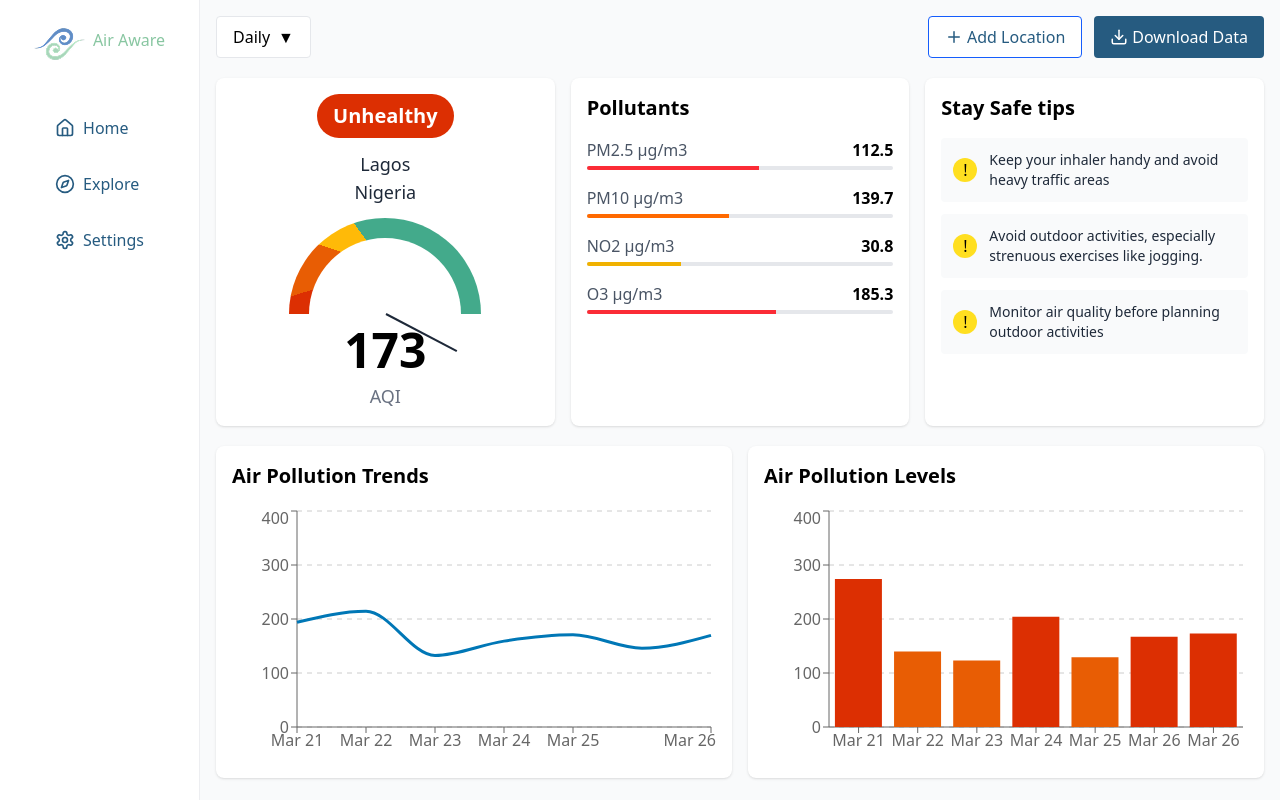
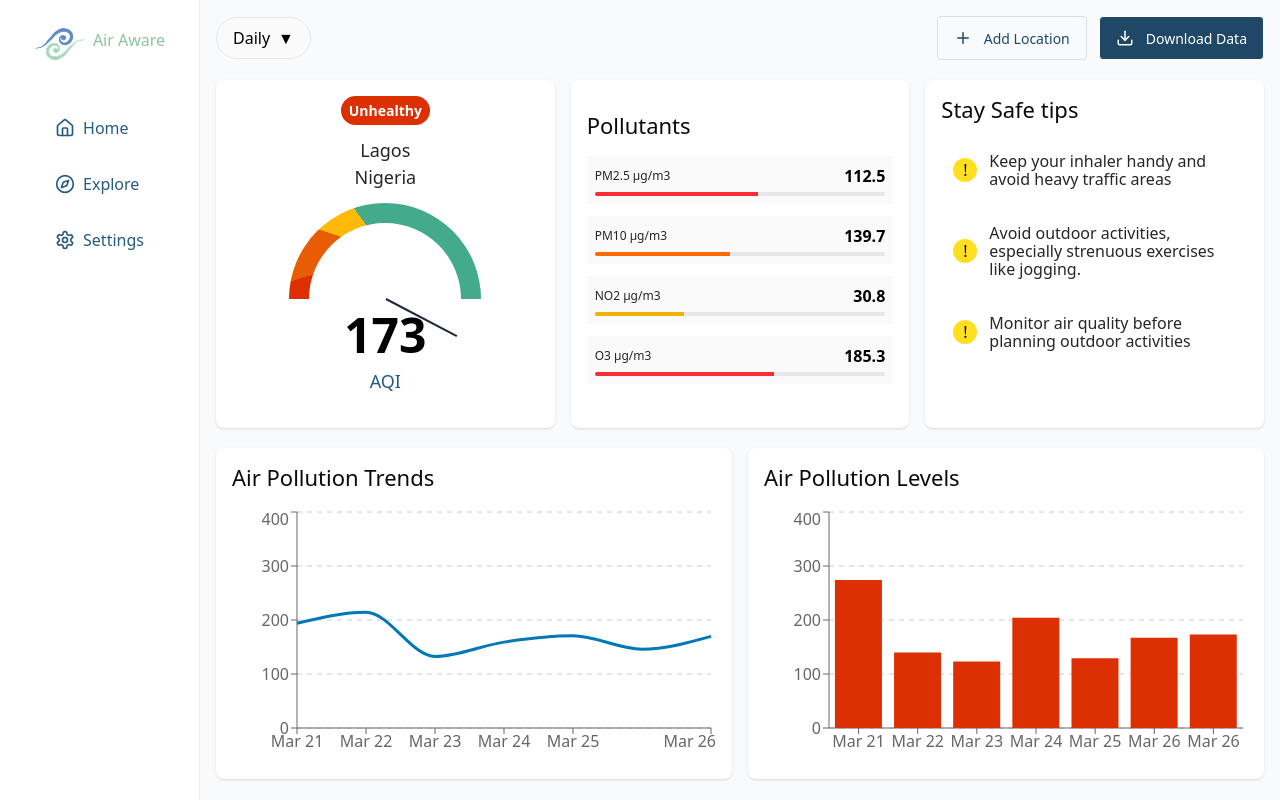
Before and after one commit to Mariahnikee/airaware-frontend, a React (Vite) app: page /dashboard/lasepa-popup in a window 1280 px wide. Built offline with nearby package versions, Linux system fonts and the light colour scheme.

Commit message:
styles fixes

```diff
--- a/src/components/layout/Header.jsx
+++ b/src/components/layout/Header.jsx
@@ -1,6 +1,6 @@
 import React, { useState } from "react";
 import { Link } from "react-router-dom";
-import { Menu, X } from "lucide-react"; // If using Lucide for icons (optional)
+import { Menu, X } from "lucide-react";
 
 function Header() {
   const [menuOpen, setMenuOpen] = useState(false);
@@ -42,7 +42,7 @@ function Header() {
             <Link to="/impact">Impact</Link>
           </li>
           <li className="text-[#1E4866] hover:text-blue-900 py-2 md:py-0">
-            <Link to="#">How It Works</Link>
+            <Link to="/">How It Works</Link>
           </li>
         </ul>
       </nav>
--- a/src/pages/dashboard/AirQtyDashbd.jsx
+++ b/src/pages/dashboard/AirQtyDashbd.jsx
@@ -96,12 +96,18 @@ export default function AirQtyDashbd() {
               video explains AQI in simple terms so you can make informed health
               decisions.
             </p>
-            <button className="px-4 py-2 bg-[#265B80] text-white rounded hover:bg-blue transition">
+            <div className="flex gap-6">
+            <button className="px-4 py-2 bg-[#265B80] text-white rounded hover:bg-[#838f96]">
               Show me how
             </button>
+            <button className="px-4 py-2 rounded-[3px] border border-[#D3E2EC] text-[#1E4866] text-center hover:bg-[#838f96]">
+            Learn More
+            </button>
+            </div>
+
           </div>
 
-          <div className="bg-white rounded-lg shadow-sm p-6">
+          <div className="bg-white shadow-sm p-6 rounded-[12px] bg-gradient-to-b from-[rgba(19,197,255,0.10)] to-[rgba(255,231,186,0.10)]">
             <h2 className="text-xl font-medium text-gray-800 my-6">
               Try the Pollupop Game!
             </h2>
@@ -109,7 +115,7 @@ export default function AirQtyDashbd() {
               Test your skills by bursting air pollutants while avoiding clean
               air bubbles. How high can you score?
             </p>
-            <button className="px-4 py-2 bg-[#265B80] text-white rounded hover:bg-blue transition">
+            <button className="px-4 py-2 rounded-[3px] border border-[#D3E2EC] text-[#1E4866] hover:bg-[#838f96]">
               Play Now
             </button>
           </div>
--- a/src/pages/dashboard/LasepaPopup.jsx
+++ b/src/pages/dashboard/LasepaPopup.jsx
@@ -61,7 +61,6 @@ export default function AirQualityDashboard() {
   const getStatusByAQI = (aqi) => {
     if (aqi <= 50) return { text: 'Good', color: '#43aa8b' }
     else if (aqi <= 100) return { text: 'Moderate', color: '#ffba08' }
-    else if (aqi <= 150) return { text: 'Unhealthy for Sensitive Groups', color: '#e85d04' }
     else if (aqi <= 200) return { text: 'Unhealthy', color: '#dc2f02' }
     else if (aqi <= 300) return { text: 'Very Unhealthy', color: '#9d0208' }
     else return { text: 'Hazardous', color: '#6a040f' }
@@ -195,16 +194,16 @@ export default function AirQualityDashboard() {
       <div className="max-w-6xl mx-auto p-4">
         <div className="flex justify-between items-center mb-5">
           <div className="relative">
-            <button className="bg-white border border-gray-200 px-4 py-2 rounded flex items-center font-medium">
+            <button className="bg-[#fafafa] border border-gray-200 px-4 py-2 rounded-3xl flex items-center font-medium">
               Daily <span className="ml-2">▼</span>
             </button>
           </div>
 
           <div className="flex gap-3">
-            <button className="bg-white border border-blue-600 text-[#265B80] px-4 py-2 rounded font-medium flex items-center">
+            <button className="flex h-[44px] px-4 py-3 justify-center items-center gap-2 rounded border border-[#D3E2EC] text-[#1E4866] text-center font-inter text-sm font-medium leading-[21px]">
               <Plus size={18} className="mr-1" /> Add Location
             </button>
-            <button className="bg-[#265B80] text-white px-4 py-2 rounded font-medium flex items-center">
+            <button className="flex bg-[#1E4866] h-[44px] px-4 py-3 justify-center items-center gap-2 rounded border text-[#ffff] text-center font-inter text-sm font-medium leading-[21px]">
               <Download size={18} className="mr-1" /> Download Data
             </button>
           </div>
@@ -214,12 +213,12 @@ export default function AirQualityDashboard() {
           {/* AQI Card */}
           <div className="bg-white rounded-lg shadow p-4 text-center">
             <div
-              className="inline-block py-2 px-4 rounded-full text-xl font-bold text-white mb-3"
+              className="inline-block py-1 px-2 rounded-full text-[14px] font-bold text-white mb-3"
               style={{ backgroundColor: statusColor }}
             >
               {airQualityStatus}
             </div>
-            <div className="text-lg text-gray-800">
+            <div className="text-[#262626] text-center font-inter text-lg font-medium leading-[27px]">
               <div>Lagos</div>
               <div>Nigeria</div>
             </div>
@@ -241,16 +240,18 @@ export default function AirQualityDashboard() {
             </div>
 
             <div className="text-5xl font-bold my-2">{aqi}</div>
-            <div className="text-lg text-gray-500">AQI</div>
+            <div className="text-lg text-[#265B80]">AQI</div>
           </div>
 
           {/* Pollutants Card */}
-          <div className="bg-white rounded-lg shadow p-4">
-            <h2 className="text-xl font-semibold mb-4">Pollutants</h2>
+          <div className="bg-white rounded-lg shadow py-8 px-4 flex flex-col ">
+            <h2 className="text-[#0A0A0A] font-inter text-[22px] font-medium leading-[27.5px] mb-4">Pollutants</h2>
 
-            <div className="mb-4">
-              <div className="flex justify-between items-center mb-1">
-                <span className="text-gray-600 font-medium">PM2.5 μg/m3</span>
+            <div className="mb-3 rounded-[2px]   bg-[#FAFAFA] py-2 px-2 ">
+              <div className="flex justify-between items-center mb-1
+
+              ">
+                <span className="text-[#262626] font-inter text-xs font-normal leading-[18px]">PM2.5 μg/m3</span>
                 <span className="font-bold">{pm25}</span>
               </div>
               <div className="h-1 bg-gray-200 rounded overflow-hidden">
@@ -261,9 +262,9 @@ export default function AirQualityDashboard() {
               </div>
             </div>
 
-            <div className="mb-4">
+            <div className="mb-3 rounded-[2px]   bg-[#FAFAFA] py-2 px-2">
               <div className="flex justify-between items-center mb-1">
-                <span className="text-gray-600 font-medium">PM10 μg/m3</span>
+                <span className="text-[#262626] font-inter text-xs font-normal leading-[18px]">PM10 μg/m3</span>
                 <span className="font-bold">{pm10}</span>
               </div>
               <div className="h-1 bg-gray-200 rounded overflow-hidden">
@@ -274,9 +275,9 @@ export default function AirQualityDashboard() {
               </div>
             </div>
 
-            <div className="mb-4">
+            <div className="mb-3 rounded-[2px]   bg-[#FAFAFA] py-2 px-2">
               <div className="flex justify-between items-center mb-1">
-                <span className="text-gray-600 font-medium">NO2 μg/m3</span>
+                <span className="text-[#262626] font-inter text-xs font-normal leading-[18px]">NO2 μg/m3</span>
                 <span className="font-bold">{no2}</span>
               </div>
               <div className="h-1 bg-gray-200 rounded overflow-hidden">
@@ -287,9 +288,9 @@ export default function AirQualityDashboard() {
               </div>
             </div>
 
-            <div className="mb-4">
+            <div className="mb-3 rounded-[2px]   bg-[#FAFAFA] py-2 px-2 ">
               <div className="flex justify-between items-center mb-1">
-                <span className="text-gray-600 font-medium">O3 μg/m3</span>
+                <span className="text-[#262626] font-inter text-xs font-normal leading-[18px]">O3 μg/m3</span>
                 <span className="font-bold">{o3}</span>
               </div>
               <div className="h-1 bg-gray-200 rounded overflow-hidden">
@@ -303,21 +304,21 @@ export default function AirQualityDashboard() {
 
           {/* Tips Card */}
           <div className="bg-white rounded-lg shadow p-4">
-            <h2 className="text-xl font-semibold mb-4">Stay Safe tips</h2>
+            <h2 className="text-[#0A0A0A] font-inter text-[22px] font-medium leading-[27.5px] mb-4 ">Stay Safe tips</h2>
 
-            <div className="bg-gray-50 p-3 rounded flex items-center mb-3">
-              <div className="w-6 h-6 bg-yellow-300 rounded-full flex items-center justify-center mr-3 flex-shrink-0">!</div>
-              <div className="text-sm text-gray-800">Keep your inhaler handy and avoid heavy traffic areas</div>
+            <div className=" p-3 rounded flex items-center mb-3">
+              <div className="w-6  bg-yellow-300 rounded-full flex items-center justify-center mr-3 flex-shrink-0">!</div>
+              <div className="text-[#262626] font-inter font-normal leading-[18px]">Keep your inhaler handy and avoid heavy traffic areas</div>
             </div>
 
-            <div className="bg-gray-50 p-3 rounded flex items-center mb-3">
-              <div className="w-6 h-6 bg-yellow-300 rounded-full flex items-center justify-center mr-3 flex-shrink-0">!</div>
-              <div className="text-sm text-gray-800">Avoid outdoor activities, especially strenuous exercises like jogging.</div>
+            <div className=" p-3 rounded flex items-center mb-3">
+              <div className="w-6 bg-yellow-300 rounded-full flex items-center justify-center mr-3 flex-shrink-0">!</div>
+              <div className="text-[#262626] font-inter font-normal leading-[18px]">Avoid outdoor activities, especially strenuous exercises like jogging.</div>
             </div>
 
-            <div className="bg-gray-50 p-3 rounded flex items-center">
-              <div className="w-6 h-6 bg-yellow-300 rounded-full flex items-center justify-center mr-3 flex-shrink-0">!</div>
-              <div className="text-sm text-gray-800">{safetyTips[currentTip]}</div>
+            <div className=" p-3 rounded flex items-center">
+              <div className="w-6  bg-yellow-300 rounded-full flex items-center justify-center mr-3 flex-shrink-0">!</div>
+              <div className="text-[#262626] font-inter font-normal leading-[18px]">{safetyTips[currentTip]}</div>
             </div>
           </div>
         </div>
@@ -325,7 +326,7 @@ export default function AirQualityDashboard() {
         <div className="grid grid-cols-1 md:grid-cols-2 gap-4">
           {/* Trends Chart */}
           <div className="bg-white rounded-lg shadow p-4">
-            <h2 className="text-xl font-semibold mb-4">Air Pollution Trends</h2>
+            <h2 className="text-[#0A0A0A] font-inter text-[22px] font-medium leading-[27.5px] mb-4">Air Pollution Trends</h2>
             <div className="h-64">
               <ResponsiveContainer width="100%" height="100%">
                 <LineChart data={trendsData}>
@@ -347,7 +348,7 @@ export default function AirQualityDashboard() {
 
           {/* Levels Chart */}
           <div className="bg-white rounded-lg shadow p-4">
-            <h2 className="text-xl font-semibold mb-4">Air Pollution Levels</h2>
+            <h2 className="text-[#0A0A0A] font-inter text-[22px] font-medium leading-[27.5px] mb-4">Air Pollution Levels</h2>
             <div className="h-64">
               <ResponsiveContainer width="100%" height="100%">
                 <BarChart data={levelsData}>
--- a/src/pages/dashboard/MapExplore.jsx
+++ b/src/pages/dashboard/MapExplore.jsx
@@ -42,7 +42,7 @@ const MapExplore = () => {
   const [activeTab, setActiveTab] = useState("details");
   const [isMobile, setIsMobile] = useState(window.innerWidth < 768);
 const [selectedLocations, setSelectedLocations] = useState([]);
-const navigate = useNavigate();  // <-- Define navigate first
+const navigate = useNavigate();
 const handleAddLocationpage = () => {
   navigate("/dashboard/lasepa-popup");
 };
@@ -233,10 +233,10 @@ const handleAddLocationpage = () => {
             } p-4 bg-[#fafafa] h-full overflow-y-auto`}
           >
             <div>
-              <button className="bg-[#265B80] justify-center items-center mr-4 border self-stretch rounded-lg bg-primary-300 h-11 px-4">
+              <button className="bg-[#265B80] justify-center items-center mr-4 border self-stretch rounded-lg text-[#ffff] bg-primary-300 h-11 px-4">
                 All
               </button>
-              <button className="bg-[#fdfdfd] justify-center items-center gap-2 border self-stretch rounded-lg bg-primary-300 h-11 px-4">
+              <button className="bg-[#fdfdfd] justify-center items-center gap-2 border self-stretch rounded-lg border-[#1b425d] h-11 px-4 text-[#265B80]">
                 Cities
               </button>
               <h3 className="text-md font-medium text-gray-700 mr-3 mb-3 mt-5">
```
